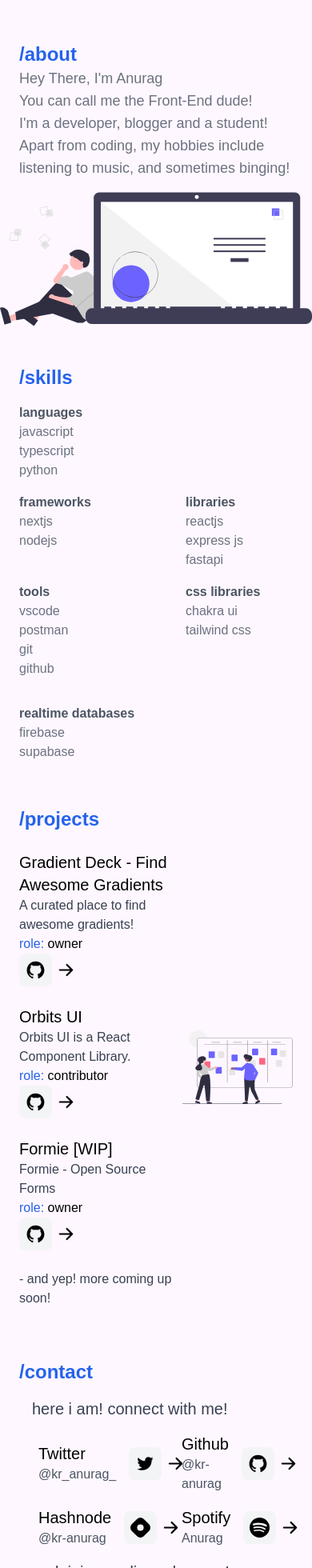
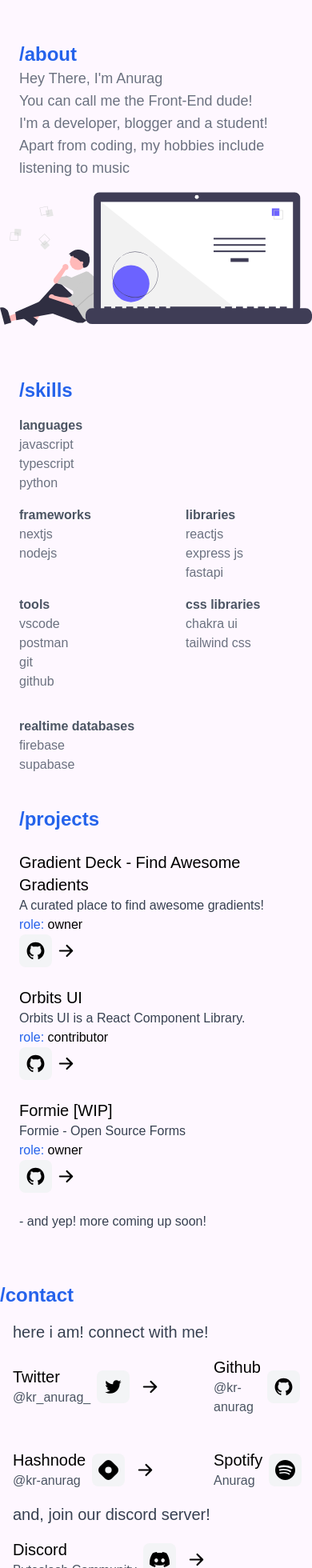
Before and after one commit to anuraglol/portfolio, a Next.js app: page / in a window 390 px wide. Shown: the part 40-2000 px from the top of the page at 80% size. Built offline with nearby package versions, Linux system fonts and the light colour scheme.

Commit message:
feat: responsive design done for now

```diff
--- a/components/About.tsx
+++ b/components/About.tsx
@@ -11,8 +11,7 @@ const About: NextPage = () => {
         Hey There, I&apos;m Anurag <br />
         You can call me the Front-End dude! <br />
         I&apos;m a developer, blogger and a student! <br />
-        Apart from coding, my hobbies include listening to music, and sometimes
-        binging!
+        Apart from coding, my hobbies include listening to music
       </p>
 
       <Image src="/assests/dev.svg" alt="about" height="200px" width="250px" />
--- a/components/Card.tsx
+++ b/components/Card.tsx
@@ -6,7 +6,7 @@ const Card = ({ name, url, username, children }) => {
       href={url}
       target="_blank"
       rel="noreferrer"
-      className="mx-6 flex flex-row gap-4 items-center group cursor-pointer"
+      className="flex flex-row items-center group cursor-pointer"
     >
       <div>
         <p className="text-xl font-medium group-hover:text-blue-600 duration-100">
@@ -15,7 +15,7 @@ const Card = ({ name, url, username, children }) => {
         <p className="font-medium text-gray-600">{username}</p>
       </div>
       <div className="flex flex-row items-center">
-        <button className="p-2 rounded-lg bg-gray-100 duration-100 hover:bg-gray-200">
+        <button className="mx-2 p-2 rounded-lg bg-gray-100 duration-100 hover:bg-gray-200">
           {children}
         </button>
         <BsArrowRightShort
--- a/components/Contact.tsx
+++ b/components/Contact.tsx
@@ -8,12 +8,12 @@ import Card from "./Card";
 
 const Contact: NextPage = () => {
   return (
-    <div className="my-16 mx-6 md:mx-10 lg:mx-12 xl:mx-16 2xl:mx-20 font-poppins">
+    <div className="my-16 md:mx-10 lg:mx-12 xl:mx-16 2xl:mx-20 font-poppins">
       <p className="font-semibold text-blue-600 text-2xl">/contact</p>
       <p className="text-xl font-medium text-gray-700 p-4">
         here i am! connect with me!
       </p>
-      <div className="grid grid-cols-2 justify-center gap-4">
+      <div className="mx-4 grid grid-cols-2 gap-10 gap-x-36 md:gap-x-16 lg:gap-x-12 xl:gap-x-8 2xl:gap-x-4">
         <Card
           name="Twitter"
           url="https://twitter.com/kr_anurag_"
@@ -50,7 +50,7 @@ const Contact: NextPage = () => {
       <p className="text-xl font-medium text-gray-700 p-4">
         and, join our discord server!
       </p>
-
+      <div className="mx-4">
         <Card
           name="Discord"
           username="Byteslash Community"
@@ -59,6 +59,7 @@ const Contact: NextPage = () => {
           <SiDiscord size={25} aria-label="Discord Server Link" />
         </Card>
       </div>
+    </div>
   );
 };
 
--- a/components/Projects.tsx
+++ b/components/Projects.tsx
@@ -8,7 +8,7 @@ const Projects: NextPage = () => {
     <div className="font-poppins mx-6 md:mx-10 lg:mx-12 xl:mx-16 2xl:mx-20 my-10 font-medium">
       <p className="font-semibold text-blue-600 text-2xl">/projects</p>
 
-      <div className="flex flex-row items-center">
+      <div className="md:grid md:grid-cols-2 md:items-center">
         <div>
           <Project
             title="Gradient Deck - Find Awesome Gradients"
@@ -34,7 +34,7 @@ const Projects: NextPage = () => {
           <p className="text-gray-700">- and yep! more coming up soon!</p>
         </div>
 
-        <div>
+        <div className="hidden md:inline">
           <Image
             src="/assests/projects.svg"
             alt="projects"
--- a/components/Skills.tsx
+++ b/components/Skills.tsx
@@ -3,7 +3,7 @@ import Image from "next/image";
 
 const Skills: NextPage = () => {
   return (
-    <div className="my-8 mx-6 md:mx-10 lg:mx-12 xl:mx-16 2xl:mx-20 flex flex-row items-center font-poppins">
+    <div className="my-8 mt-12 mx-6 md:mx-10 lg:mx-12 xl:mx-16 2xl:mx-20 md:grid md:grid-cols-2 md:items-center font-poppins">
       <div>
         <p className="font-semibold text-blue-600 text-2xl">/skills</p>
         <div className="text-gray-500 font-medium">
@@ -63,6 +63,7 @@ const Skills: NextPage = () => {
         </div>
       </div>
       <div>
+        <div className="hidden md:inline">
           <Image
             src="/assests/skill.svg"
             height="200px"
@@ -71,6 +72,7 @@ const Skills: NextPage = () => {
           />
         </div>
       </div>
+    </div>
   );
 };
 
```
Lines whose indentation alone changed are shown as unchanged.
